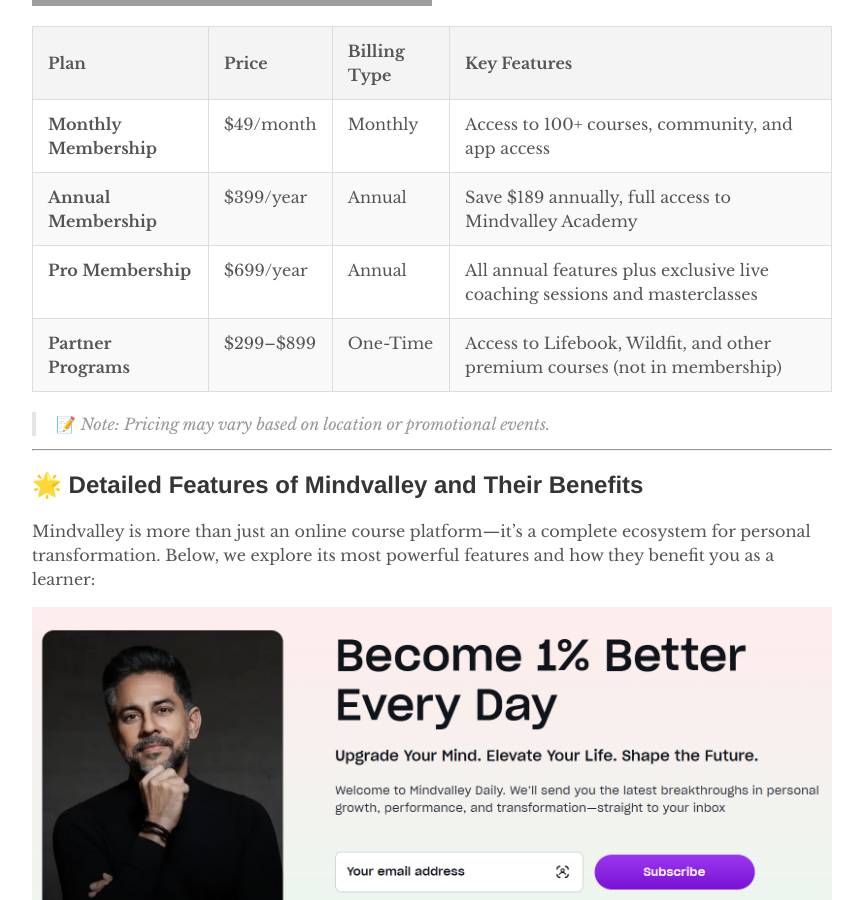
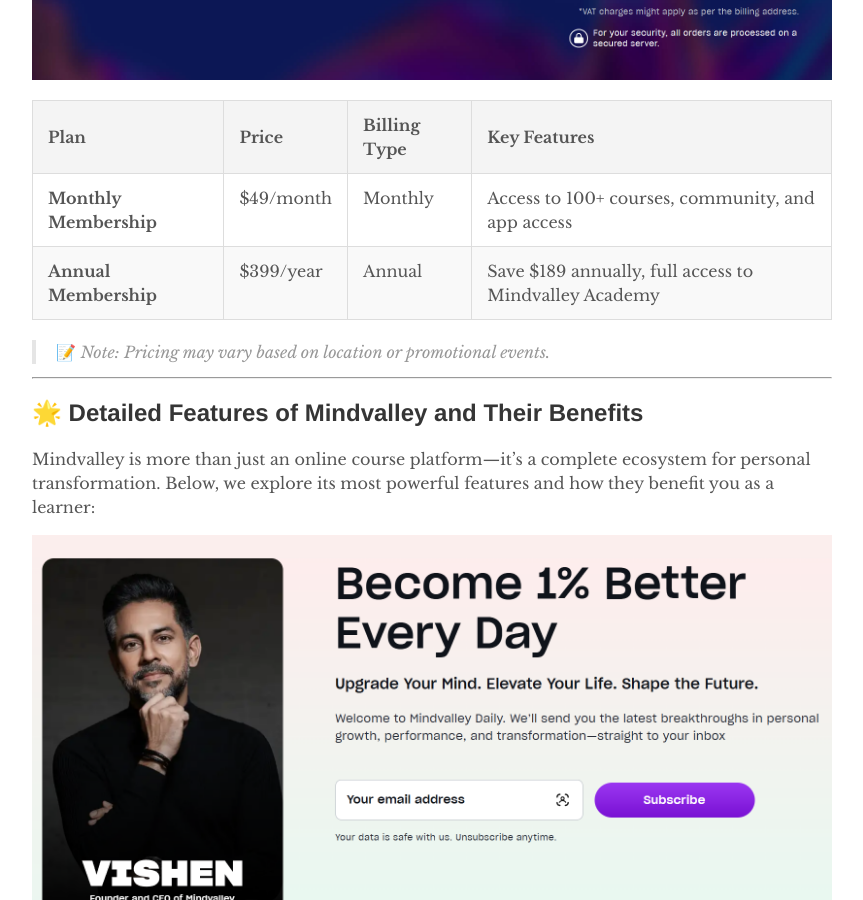
Before and after one commit to digiexe-official/dg, a Jekyll site: the page built from wp/mindvalley coupon codes.md, in a window 1280 px wide and 900 px high, scrolled down 1854 px. Shown: the whole window, without its empty margins (208-1071 px from the left). Built offline with Jekyll 4.4.1, drawn with Linux system fonts in a browser that asks for light colours; part of the change alters nothing that is shown; some of the changed text lies outside the part shown; grey boxes are pictures that could not be loaded.

```diff
--- a/wp/mindvalley coupon codes.md
+++ b/wp/mindvalley coupon codes.md
@@ -12,14 +12,13 @@ permalink: /mindvalley-coupon-codes/
 
 # 🔓 Mindvalley Coupon Codes 2025- Save $189 Annually on Mindvalley (Best Discounts)
 
-[![Get 50% Off On Mindvalley](https://img.shields.io/badge/Get%2050%25%20Off%20On%20Mindvalley-brightgreen)](https://crowdmob.com/recommends/mindvalley/)
+[![Subscribe Monthly to Mindvalley](https://img.shields.io/badge/Subscribe%20Monthly%20to%20Mindvalley-$33.25%2Fmo-blue?style=for-the-badge&logo=mindvalley&logoColor=white&logoWidth=40&height=60)](https://crowdmob.com/recommends/mindvalley/)
 
-[![Get 30% Off On Mindvalley](https://img.shields.io/badge/Get%2030%25%20Off%20On%20Mindvalley-brightgreen)](https://crowdmob.com/recommends/mindvalley/)
+[![Subscribe Yearly to Mindvalley & Save $189](https://img.shields.io/badge/Subscribe%20Yearly%20to%20Mindvalley%20-%24400%20(Save%20%24189)-green?style=for-the-badge&logo=mindvalley&logoColor=white&logoWidth=40&height=60)](https://crowdmob.com/recommends/mindvalley/)
 
-[![Get Up to 30% Off On Mindvalley](https://img.shields.io/badge/Get%20Up%20to%2030%25%20Off%20On%20Mindvalley-brightgreen)](https://crowdmob.com/recommends/mindvalley/)
+[![Cancel Anytime Subscription](https://img.shields.io/badge/Cancel%20Anytime%20Subscription-yellow?style=for-the-badge&logo=mindvalley&logoColor=white&logoWidth=40&height=60)](https://crowdmob.com/recommends/mindvalley/)
 
-[![Get 30 Days Free Trial On Mindvalley](https://img.shields.io/badge/Get%2030%20Days%20Free%20Trial%20On%20Mindvalley-brightgreen)](https://crowdmob.com/recommends/mindvalley/)
-
+[![Get 30% Off On Mindvalley](https://img.shields.io/badge/Get%2030%25%20Off%20On%20Mindvalley-orange?style=for-the-badge&logo=mindvalley&logoColor=white&logoWidth=40&height=60)](https://crowdmob.com/recommends/mindvalley/)
 
 If you're looking to grow personally or professionally through powerful, science-backed learning, **Mindvalley** is one of the best platforms out there. But did you know you can save big on your subscription using **Mindvalley coupon codes**?
 
@@ -61,14 +60,13 @@ Redeeming **Mindvalley coupon codes** is quick and easy. Follow these steps to a
 
 Here’s an updated table with the most recent Mindvalley pricing:
 
-   ![Mindvalley Pricing](https://raw.githubusercontent.com/digiexe-official/dg/refs/heads/main/imgs/mindvalley/mindvalley%20pricing.png)
+   ![Mindvalley Pricing](https://raw.githubusercontent.com/digiexe-official/dg/refs/heads/main/imgs/mindvalley/mindvalley%20membership.png)
 
 | Plan                 | Price        | Billing Type | Key Features                                                                 |
 |----------------------|--------------|---------------|------------------------------------------------------------------------------|
 | **Monthly Membership** | $49/month   | Monthly        | Access to 100+ courses, community, and app access                            |
 | **Annual Membership**  | $399/year   | Annual         | Save $189 annually, full access to Mindvalley Academy                        |
-| **Pro Membership**     | $699/year   | Annual         | All annual features plus exclusive live coaching sessions and masterclasses |
-| **Partner Programs**   | $299–$899   | One-Time       | Access to Lifebook, Wildfit, and other premium courses (not in membership)  |
+
 
 > 📝 *Note: Pricing may vary based on location or promotional events.*
 
@@ -167,6 +165,12 @@ Mindvalley coupons are more than just discount codes—they’re a powerful tool
 
 ---
 
+Quick Links
+
+- [Coursera Coupon Codes & Discounts](https://digiexe-official.github.io/dg/coursera-coupons/)
+- [Datacamp Coupons](https://digiexe-official.github.io/dg/datacamp-coupon-codes/)
+- [Masterclass Coupon codes](https://digiexe-official.github.io/dg/masterclass-coupon-codes/)
+
 ## 🧠 Conclusion: Why Mindvalley Coupon Codes Are Worth It
 
 If you're ready to take control of your personal development, now is the time. **Mindvalley coupon codes** make it easier and more affordable than ever to invest in your growth. With flexible pricing plans, world-class instructors, and a community-driven platform, Mindvalley has everything you need to thrive mentally, emotionally, and professionally.
```
